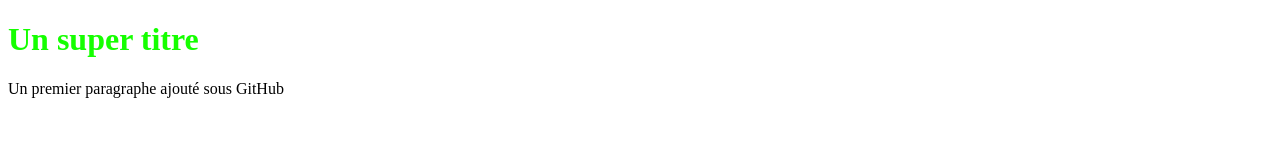
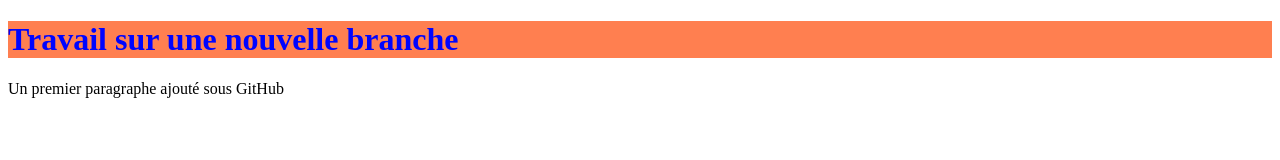
Before and after one commit to Ste17sg/Mon-premier-site, a plain HTML site: page index.html in a window 1280 px wide. Drawn offline with Linux system fonts and the light colour scheme.

Commit message:
Modification globale des fichiers

```diff
--- a/index.html
+++ b/index.html
@@ -5,7 +5,7 @@
    <link rel="stylesheet" type="text/css" href="styles.css">
 </head>
 <body>
-   <h1>Un super titre</h1>
+   <h1>Travail sur une nouvelle branche</h1>
    <p>Un premier paragraphe ajouté sous GitHub</p>
 </body>
 </html>
--- a/styles.css
+++ b/styles.css
@@ -1,3 +1,4 @@
 h1 {
-   color: rgb(21, 255, 0);
+   color: rgb(0, 4, 255);
+   background-color: coral;
 }
```
